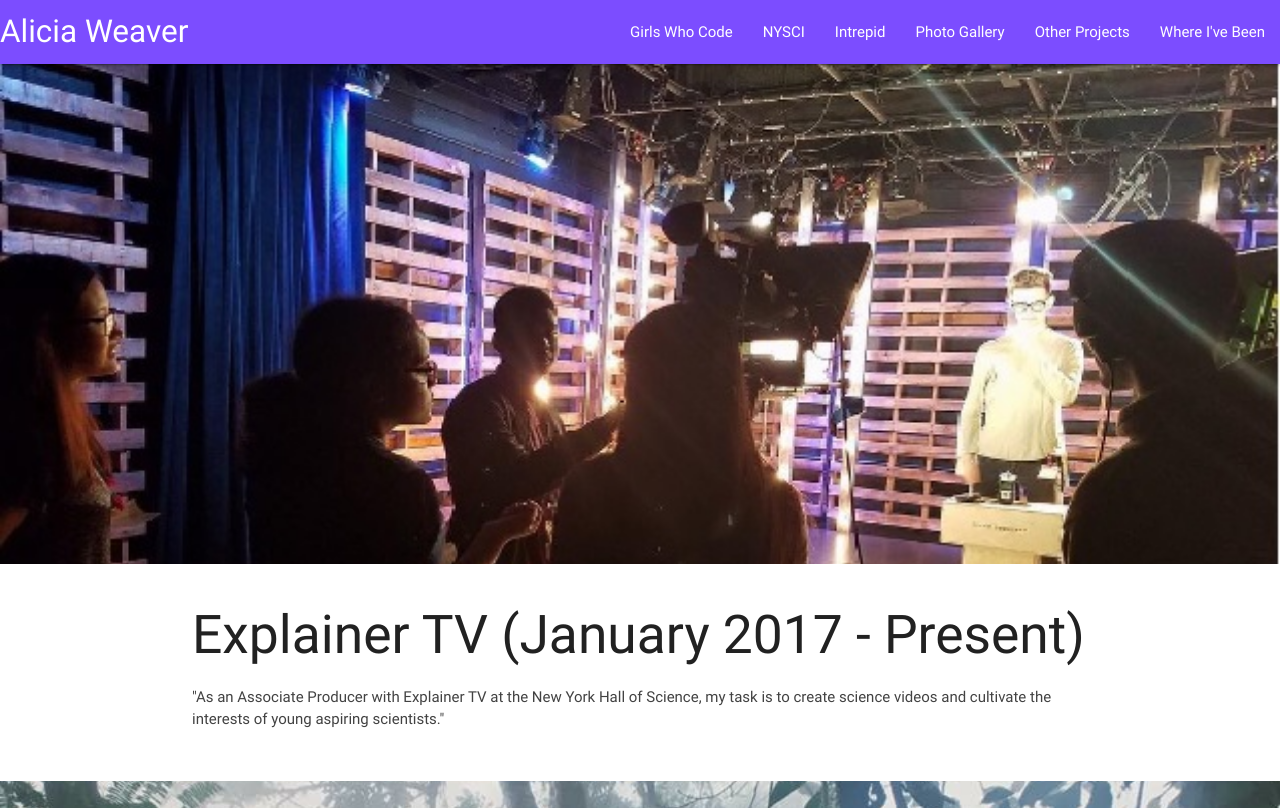
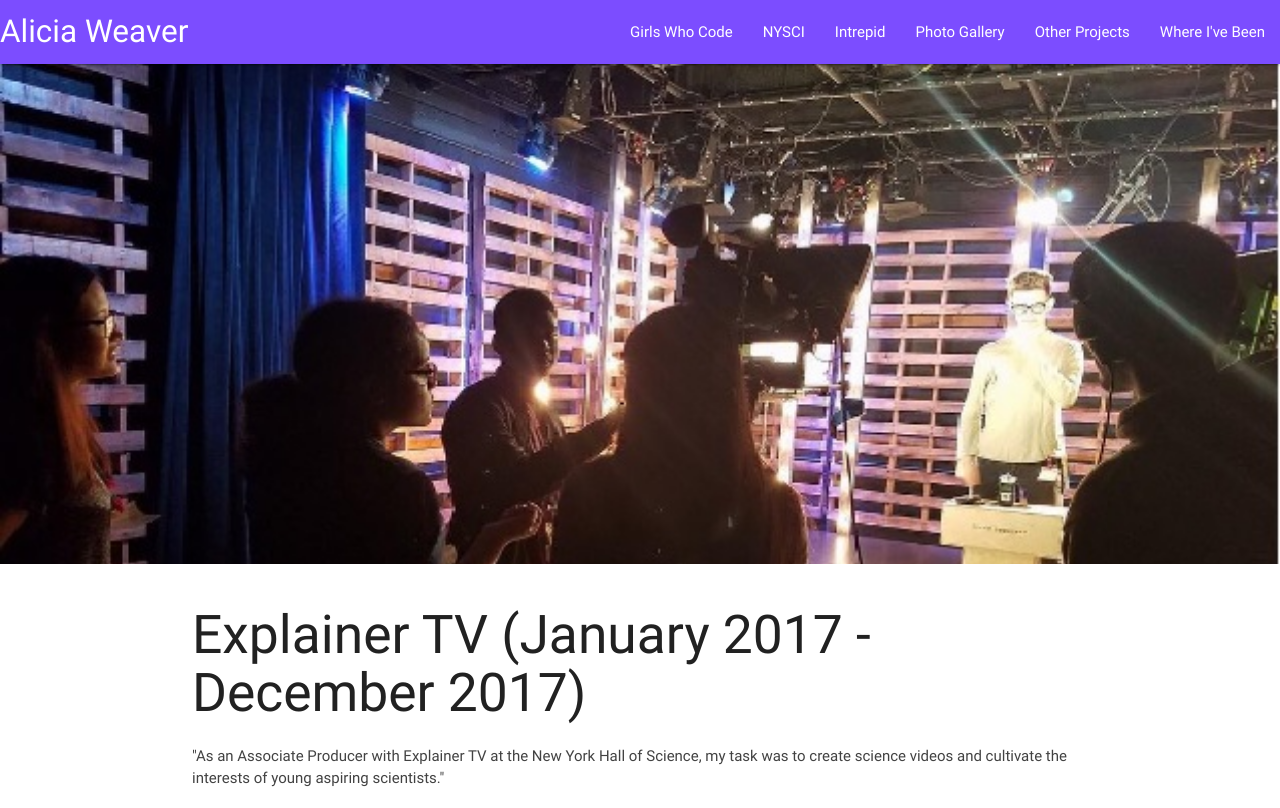
Before and after one commit to aliciajweaver/AliciaWeaverPortfolio, a plain HTML site: page AliciaWeaverPage2.html in a window 1280 px wide. Shown: the top 808 px of the page. Drawn offline with nearby package versions, Linux system fonts and the light colour scheme.

Commit message:
Update Explainer TV

```diff
--- a/AliciaWeaverPage2.html
+++ b/AliciaWeaverPage2.html
@@ -33,8 +33,8 @@
 
         <div class="section white">
           <div class="row container">
-            <h2 class="header">Explainer TV (January 2017 - Present)</h2>
-            <p class="grey-text text-darken-3 lighten-3">"As an Associate Producer with Explainer TV at the New York Hall of Science, my task is to create science videos and cultivate the interests of young aspiring scientists."</p>
+            <h2 class="header">Explainer TV (January 2017 - December 2017)</h2>
+            <p class="grey-text text-darken-3 lighten-3">"As an Associate Producer with Explainer TV at the New York Hall of Science, my task was to create science videos and cultivate the interests of young aspiring scientists."</p>
           </div>
         </div>
 
```
